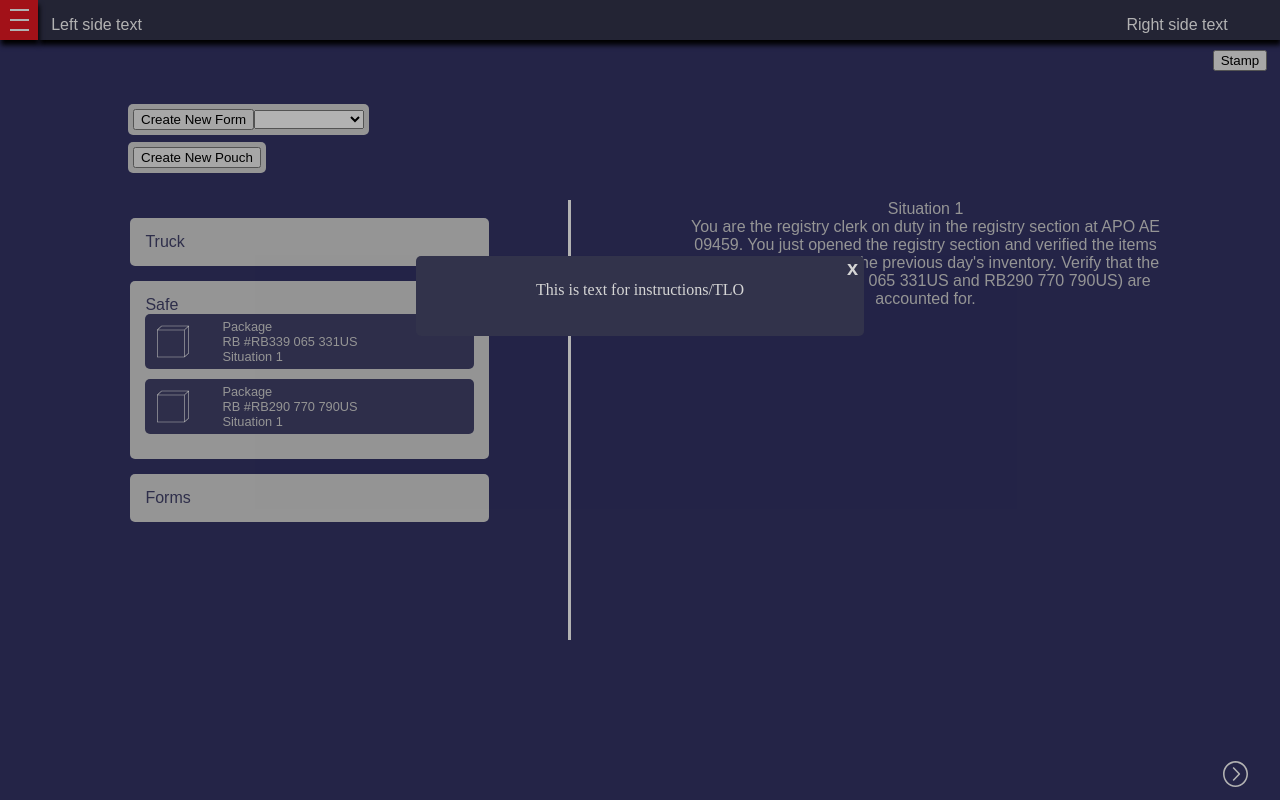
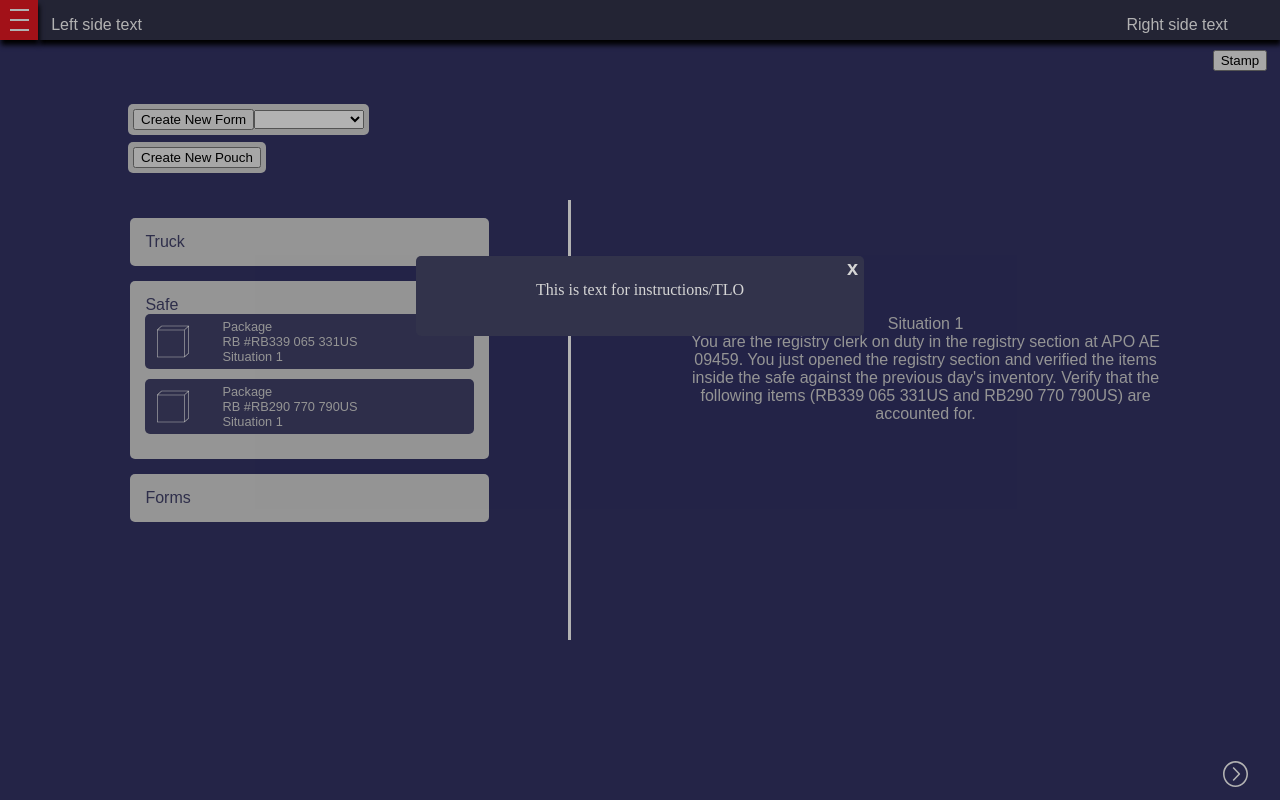
Before and after one commit to jaimitch/Postal-PEY, a Vue app: page / in a window 1280 px wide. Built offline with nearby package versions, Linux system fonts and the light colour scheme.

Commit message:
saving css so i dont mess it up for everyone

```diff
--- a/src/Forms/Form3854.vue
+++ b/src/Forms/Form3854.vue
@@ -235,6 +235,7 @@
         text-align: center;
         background-color: white;
         color: black;
+        top: 1vw;
     }
     .top-left-area{
         position: absolute;
--- a/src/components/Frame.vue
+++ b/src/components/Frame.vue
@@ -674,6 +674,7 @@
     bottom:13vw;
     text-align: center;
     max-width: 39vw;
+    bottom: 4vw;
   }
   .left-frame{
     position: relative;
```
